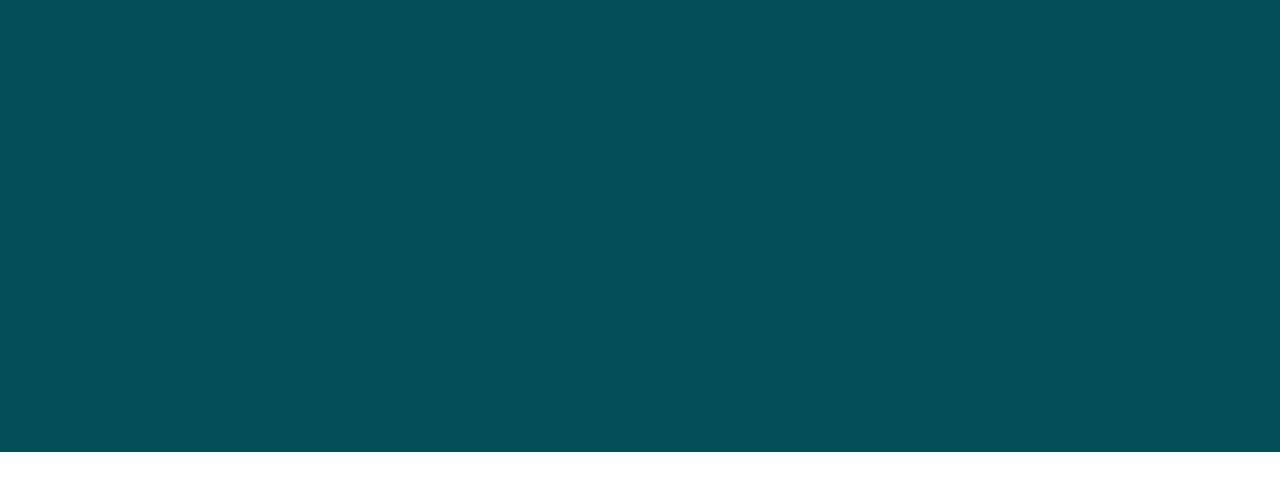
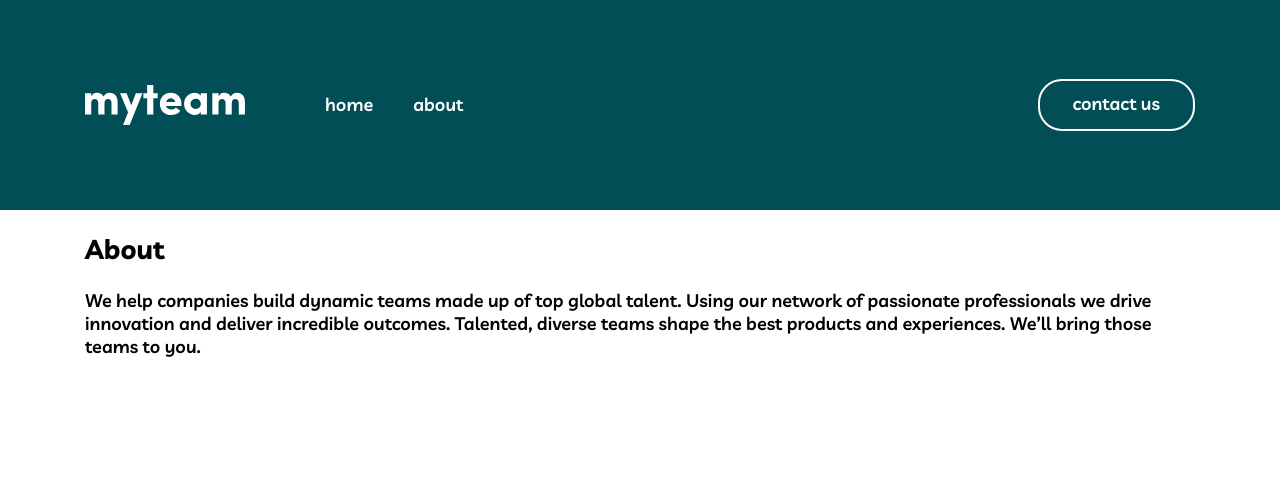
Before and after one commit to Khay1tov56/Myteam-2-nurillo, a plain HTML site: page about.html in a window 1280 px wide. Drawn offline with Linux system fonts and the light colour scheme.

Commit message:
Add about header-hero section

```diff
--- a/about.html
+++ b/about.html
@@ -12,21 +12,54 @@
 </head>
 
 <body>
-    <!-- Start Header Section -->
+    <!--  start about header section -->
 
     <header id="site-header">
+        <div class="container">
+            <div class="header-part">
+                <a href="./index.html">
+                    <img src="./images/myteam.svg" width="160" height="40" alt="Our Brand's Logo">
+                </a>
+                <nav class="site-nav">
+                    <ul class="site-nav__list">
+                        <li class="site-nav__item">
+                            <a class="site-nav__link" href="./index.html">home</a>
+                        </li>
+                        <li class="site-nav__item">
+                            <a class="site-nav__link" href="./about.html">about</a>
+                        </li>
+                    </ul>
+                </nav>
+                <a class="header-contact-link" href="tel:+9498337432">contact us</a>
 
+            </div>
+        </div>
     </header>
 
-    <!-- End of Header Section -->
+    <!--  end of header section -->
 
 
     <!-- Start Main Section -->
     <main id="site-main">
 
         <!-- Start Hero Section -->
-        <section id="hero">
-
+        <section id="about-hero">
+            <div class="container">
+                <div class="about-hero__part">
+                    <div class="about-hero__title-box">
+                        <h2 class="about-hero__title">
+                            About
+                        </h2>
+                    </div>
+                    <div class="about-hero__text-box">
+                        <p class="about-hero__text">
+                            We help companies build dynamic teams made up of top global talent. Using our network of
+                            passionate professionals we drive innovation and deliver incredible outcomes. Talented,
+                            diverse teams shape the best products and experiences. We’ll bring those teams to you.
+                        </p>
+                    </div>
+                </div>
+            </div>
         </section>
         <!-- End of Hero Section -->
 
```
